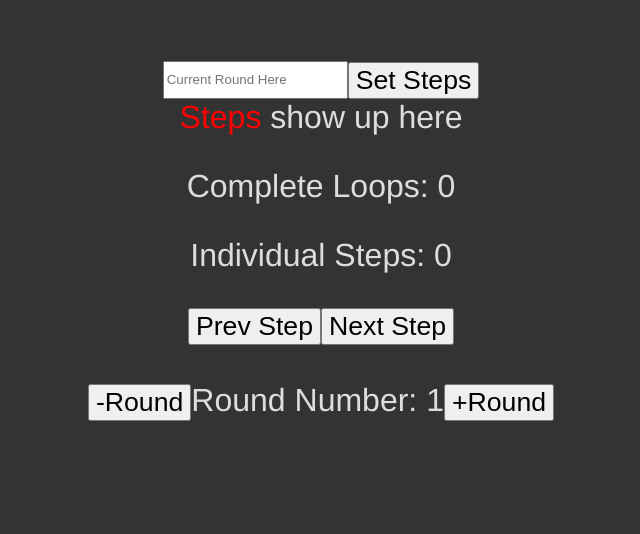
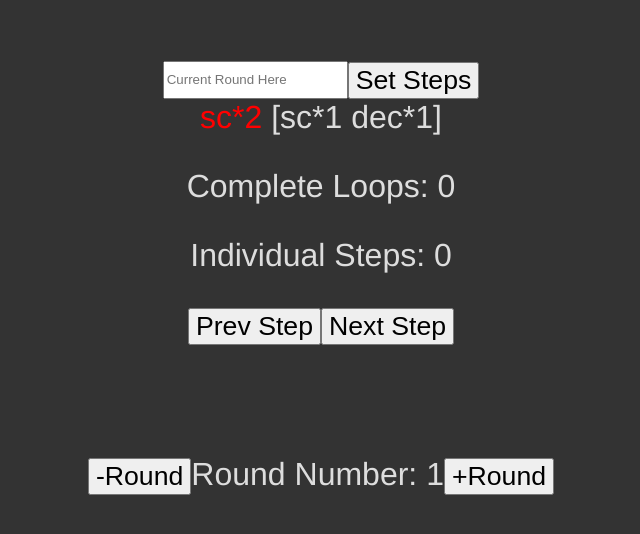
Before and after one commit to kajong0007/stitch_helper, a Vue app: page / in a window 1280 px wide. Shown: the top 534 px of the page, without its empty margins (319-959 px from the left). Built offline with nearby package versions, Linux system fonts and the light colour scheme.

Commit message:
Add data format, first pass at current row component

```diff
--- a/src/App.vue
+++ b/src/App.vue
@@ -1,5 +1,6 @@
 <script setup lang="ts">
 import { ref } from 'vue'
+import CurrentRow from './components/CurrentRow.vue'
 
 interface BigState {
   next_steps?: string
@@ -11,6 +12,26 @@
 }
 
 const bigState = ref<BigState>({})
+
+const item1 = {
+  token: { stitch: 'sc' },
+  count: 2,
+}
+const subitem2_1 = {
+  token: { stitch: 'sc' },
+  count: 1,
+}
+const subitem2_2 = {
+  token: { stitch: 'dec' },
+  count: 1,
+}
+const item2 = {
+  token: { items: [subitem2_1, subitem2_2] },
+  count: 4,
+}
+const row = {
+  items: [item1, item2],
+}
 
 function saveState() {
   const parsed = JSON.stringify(bigState.value)
@@ -169,13 +190,14 @@
   />
   <button class="bigButton" @click="splitText">Set Steps</button>
   <br />
-  <span v-for="step in bigState.steps" :key="step.text" :class="step.class">
+  <CurrentRow :row="row" />
+  <!-- <span v-for="step in bigState.steps" :key="step.text" :class="step.class">
     {{ step.text + ' ' }}
   </span>
   <p>Complete Loops: {{ bigState.complete_loops }}</p>
   <p>Individual Steps: {{ bigState.individual_steps }}</p>
   <button class="bigButton" @click="prevSubStep">Prev Step</button>
-  <button class="bigButton" @click="nextSubStep">Next Step</button>
+  <button class="bigButton" @click="nextSubStep">Next Step</button> -->
   <br /><br />
   <button class="bigButton" @click="decrementRound">-Round</button>
   <span>Round Number: {{ bigState.round }}</span>
--- /dev/null
+++ b/src/components/CurrentRow.vue
@@ -0,0 +1,71 @@
+<script setup lang="ts">
+const { row } = defineProps<{
+  row: Row
+}>()
+
+import { ref } from 'vue'
+
+const individual_step_count = ref(0)
+const complete_loop_count = ref(0)
+const curIndex = ref(0)
+
+function nextSubStep(): void {
+  curIndex.value++
+  // TODO: support inc
+  individual_step_count.value++
+  if (curIndex.value >= row.items.length) {
+    curIndex.value = 0
+    complete_loop_count.value++
+  }
+}
+
+function prevSubStep(): void {
+  curIndex.value--
+  // TODO: support inc
+  individual_step_count.value--
+
+  // Reached beginning
+  if (individual_step_count.value <= 0) {
+    curIndex.value = 0
+    individual_step_count.value = 0
+    return
+  }
+
+  // Reached beginning of loop
+  if (curIndex.value < 0) {
+    curIndex.value = row.items.length - 1
+    complete_loop_count.value--
+  }
+}
+
+function itemToString(item: Item): string {
+  console.log(item)
+  const token = item.token
+  if (token.stitch) {
+    return token.stitch + '*' + item.count
+  }
+  if (!token.items) {
+    return 'Error: item has no stitch or items list'
+  }
+
+  let output = '['
+  output += token.items.map((subitem) => itemToString(subitem)).join(' ')
+  output += ']'
+  return output
+}
+</script>
+
+<template>
+  <span
+    v-for="(item, index) in row.items"
+    :key="index"
+    :class="{ currentIndex: index === curIndex, nothin: index !== curIndex }"
+  >
+    {{ itemToString(item) + ' ' }}
+  </span>
+  <p>Complete Loops: {{ complete_loop_count }}</p>
+  <p>Individual Steps: {{ individual_step_count }}</p>
+  <button class="bigButton" @click="prevSubStep">Prev Step</button>
+  <button class="bigButton" @click="nextSubStep">Next Step</button>
+  <br /><br />
+</template>
--- /dev/null
+++ b/src/types/Item.d.ts
@@ -0,0 +1,4 @@
+interface Item {
+  token: Token
+  count: number
+}
--- /dev/null
+++ b/src/types/Row.d.ts
@@ -0,0 +1,3 @@
+interface Row {
+  items: Item[]
+}
--- /dev/null
+++ b/src/types/Token.d.ts
@@ -0,0 +1,4 @@
+interface Token {
+  stitch?: string
+  items?: Item[]
+}
```
